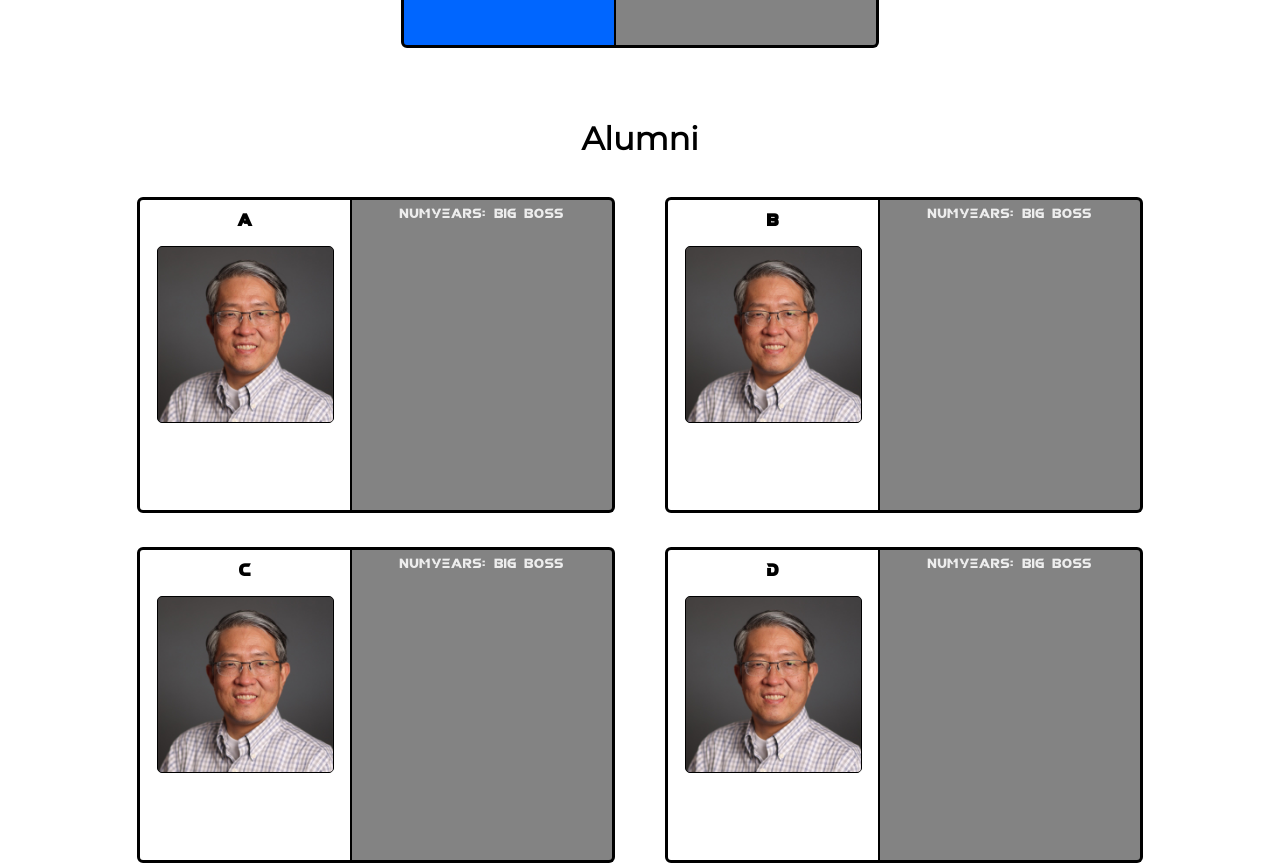
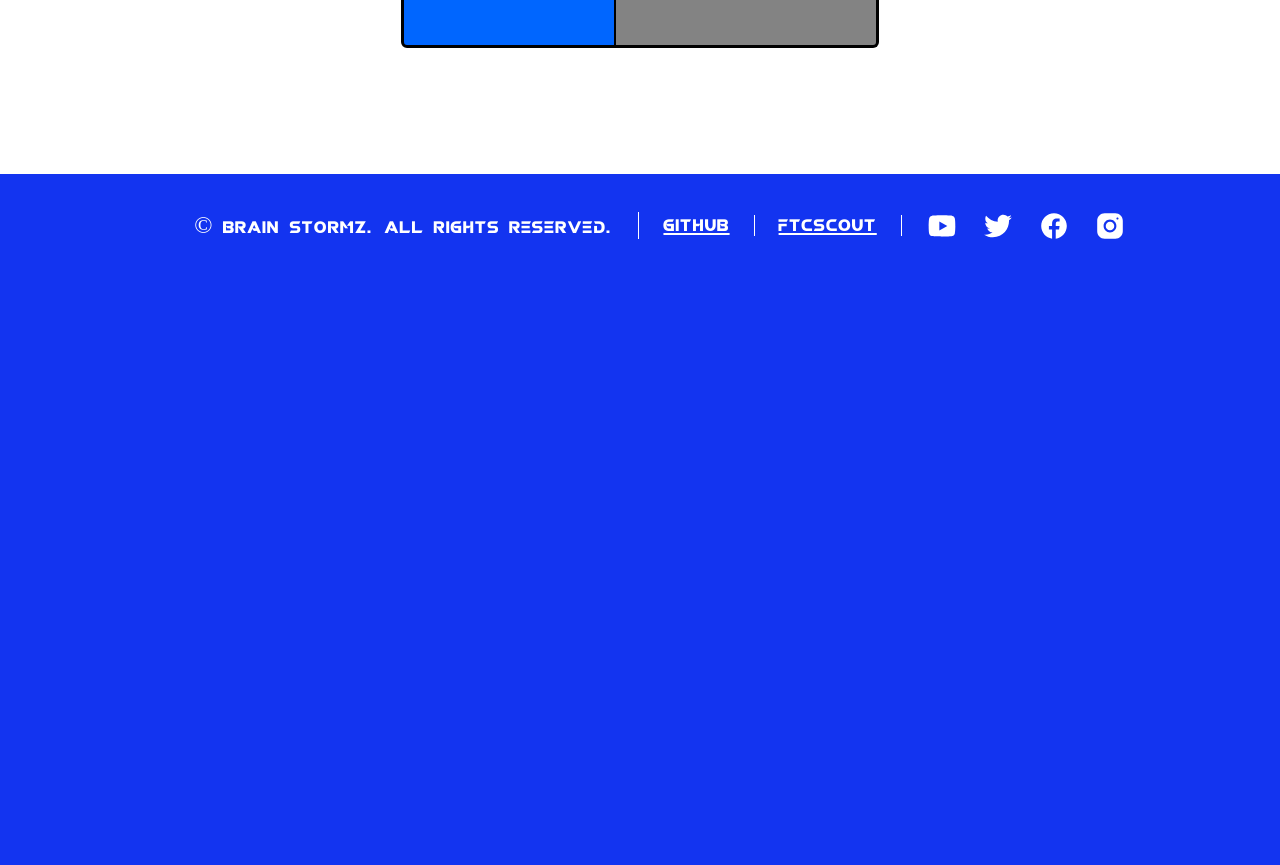
Before and after one commit to FTCTeam10298/Website-2, a React (Vite) app: page /team in a window 1280 px wide. Shown: the part 4520-5385 px from the top of the page. After the commit the page ends 4798 px from the top, so only its background shows below. Built offline with nearby package versions, Linux system fonts and the light colour scheme.

Commit message:
some changes

```diff
--- a/src/components/team/team.tsx
+++ b/src/components/team/team.tsx
@@ -190,40 +190,40 @@ const mentors = [
         photo: "/team_assets/james.png"
     },
 ]
-const alumni = [
-    {
-        name: "A",
-        numYears: "Big Boss",
-        photo: "/team_assets/sung.jpeg"
-    },
-    {
-        name: "B",
-        numYears: "Big Boss",
-        photo: "/team_assets/sung.jpeg"
-    },
-    {
-        name: "C",
-        numYears: "Big Boss",
-        photo: "/team_assets/sung.jpeg"
-    },
-    {
-        name: "D",
-        numYears: "Big Boss",
-        photo: "/team_assets/sung.jpeg"
-    },
-    {
-        name: "E",
-        numYears: "Big Boss",
-        photo: "/team_assets/sung.jpeg"
-    },
-    {
-        name: "F",
-        numYears: "Big Boss",
-        photo: "/team_assets/sung.jpeg"
-    },
+// const alumni = [
+//     {
+//         name: "A",
+//         numYears: "Big Boss",
+//         photo: "/team_assets/sung.jpeg"
+//     },
+//     {
+//         name: "B",
+//         numYears: "Big Boss",
+//         photo: "/team_assets/sung.jpeg"
+//     },
+//     {
+//         name: "C",
+//         numYears: "Big Boss",
+//         photo: "/team_assets/sung.jpeg"
+//     },
+//     {
+//         name: "D",
+//         numYears: "Big Boss",
+//         photo: "/team_assets/sung.jpeg"
+//     },
+//     {
+//         name: "E",
+//         numYears: "Big Boss",
+//         photo: "/team_assets/sung.jpeg"
+//     },
+//     {
+//         name: "F",
+//         numYears: "Big Boss",
+//         photo: "/team_assets/sung.jpeg"
+//     },
 
 
-]
+// ]
 
 function Team() {
 
@@ -291,9 +291,9 @@ function Team() {
             ))}
 
             </div>
-            <h1>Alumni</h1>
+            <h1> </h1>
             <div className='team-list'>
-            {alumni.map((member) => (
+            {/* {alumni.map((member) => (
                 <div key={member.name} className="team-card alumni">
                     <div className="team-main-card">
                         <h2 className='team-name'>
@@ -311,7 +311,7 @@ function Team() {
 
                     </div>
                 </div>
-            ))}
+            ))} */}
             </div>
 
         </div>
```
